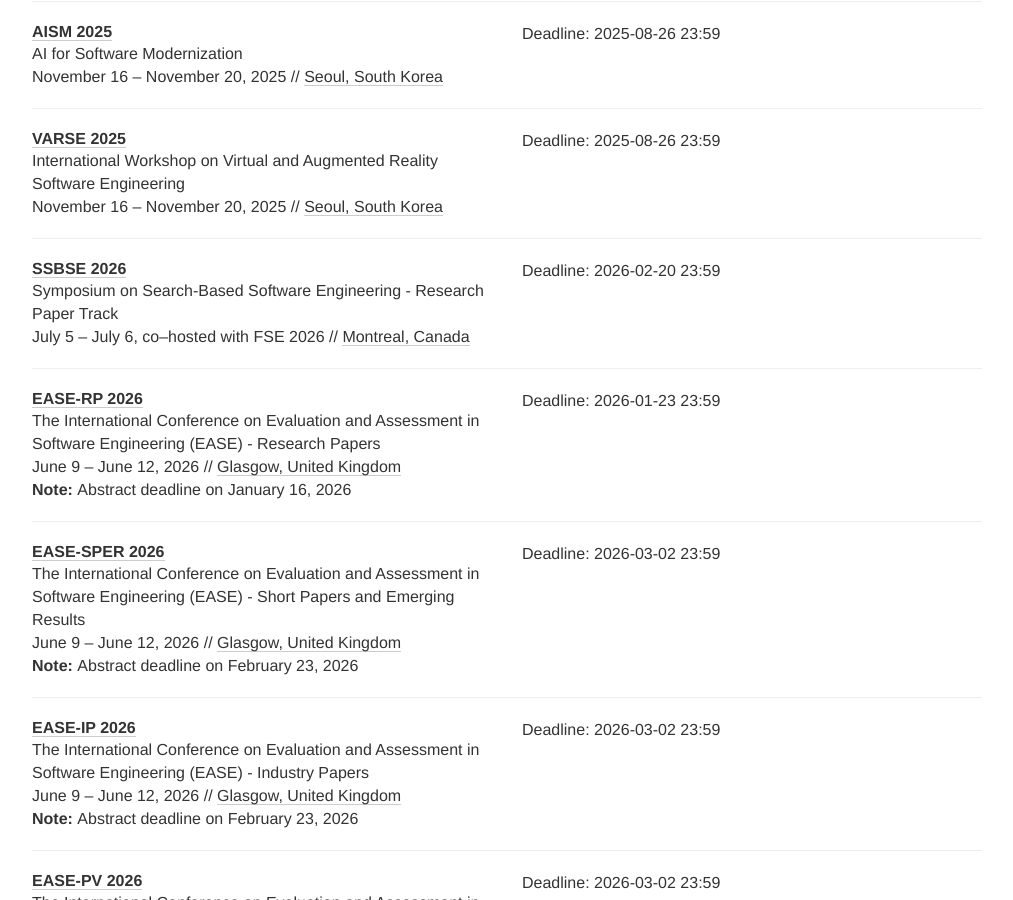
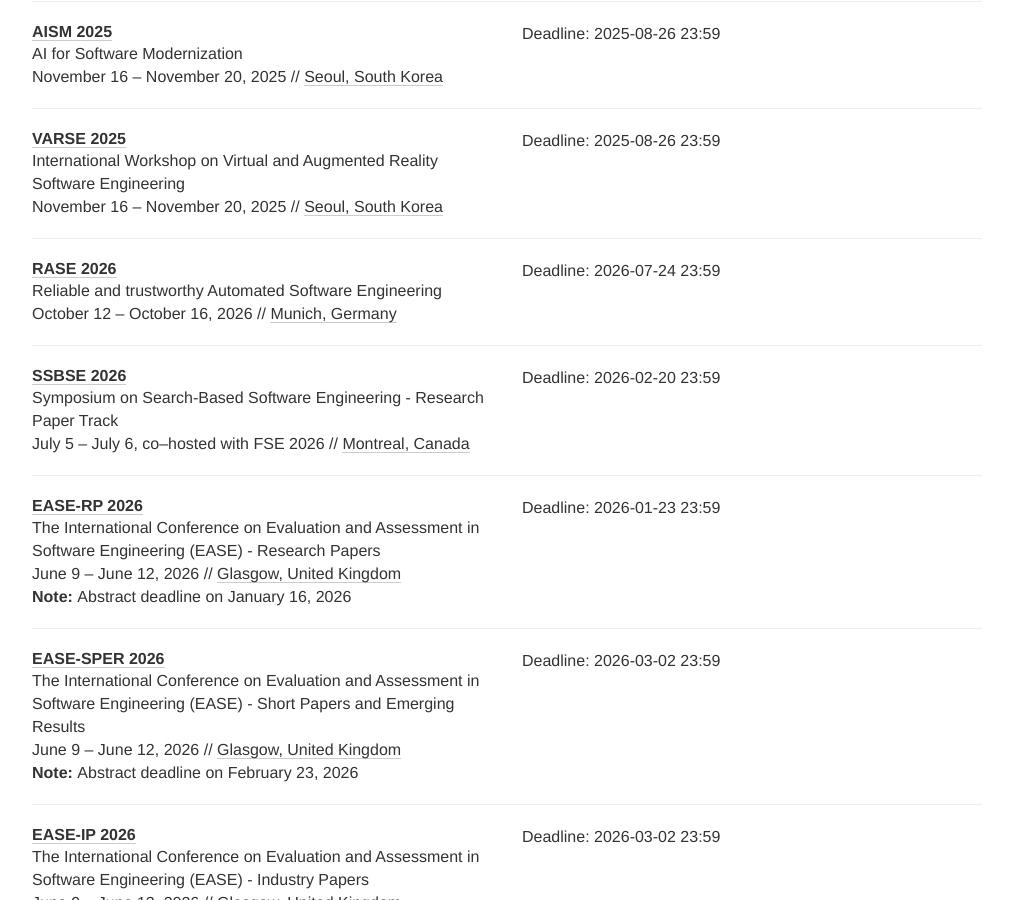
Before and after one commit to se-deadlines/se-deadlines.github.io, a Jekyll site: the page built from index.html, in a window 1280 px wide and 900 px high, scrolled down 20424 px. Shown: the whole window, without its empty margins (133-1146 px from the left). Built offline with Jekyll 4.4.1, drawn with Linux system fonts in a browser that asks for light colours; nearby versions of some CDN libraries.

Commit message:
Added RASE 2026 (ASE workshop)
Added workshop on Reliable and trustworthy Automated Software Engineering, co-located with ASE 2026.

```diff
--- a/_data/conferences.yml
+++ b/_data/conferences.yml
@@ -1603,6 +1603,16 @@
   place: Seoul, South Korea
   tags: [WO]
 
+- name: RASE
+  description: Reliable and trustworthy Automated Software Engineering
+  year: 2026
+  link: https://conf.researchr.org/home/ase-2026/rase-2026
+  deadline:
+  - "2026-07-24 23:59"
+  date: October 12 - October 16, 2026
+  place: Munich, Germany
+  tags: [WO]
+
 #SSBSE
 - name: SSBSE
   description: Symposium on Search-Based Software Engineering - Research Paper Track
```
